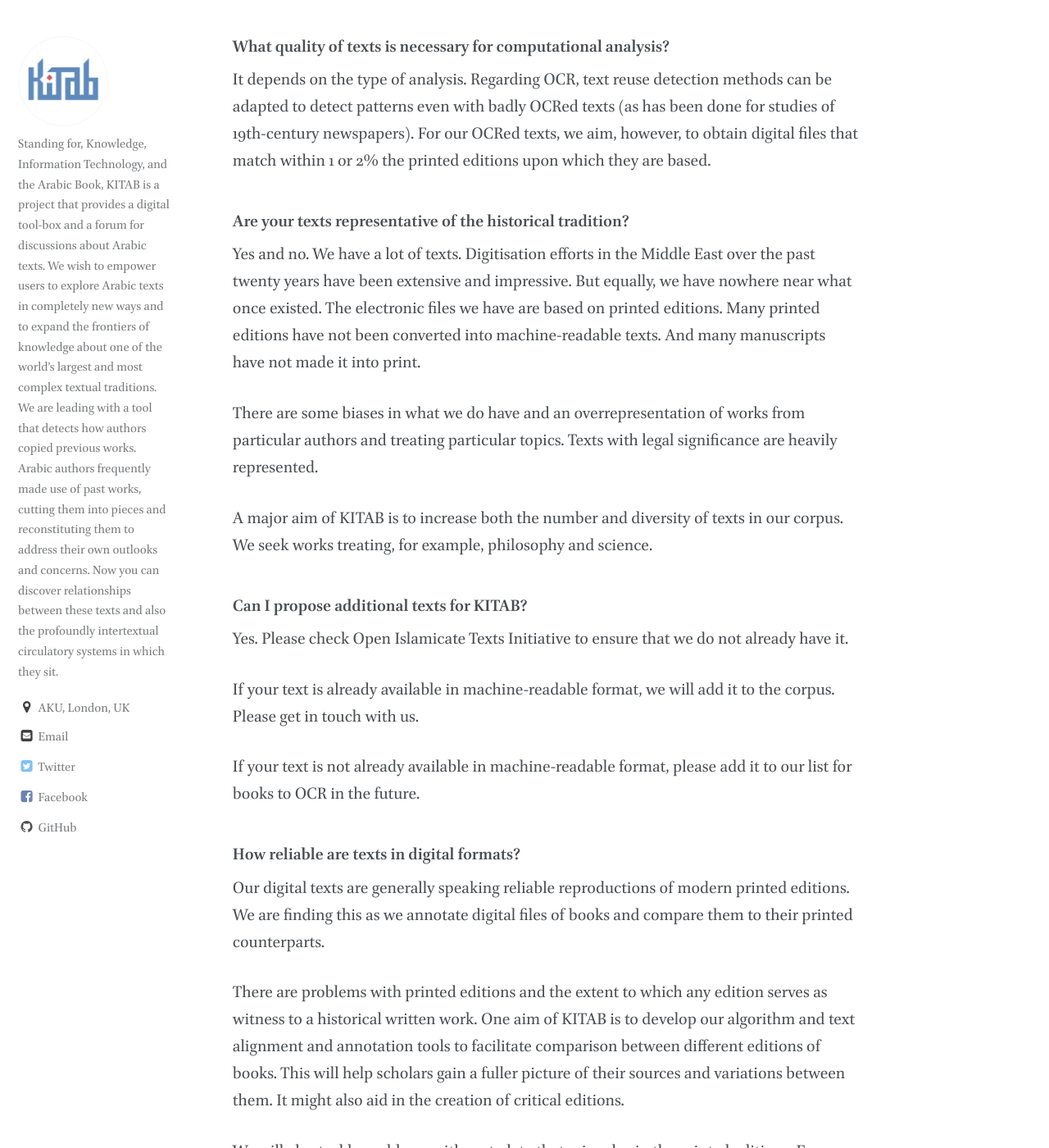
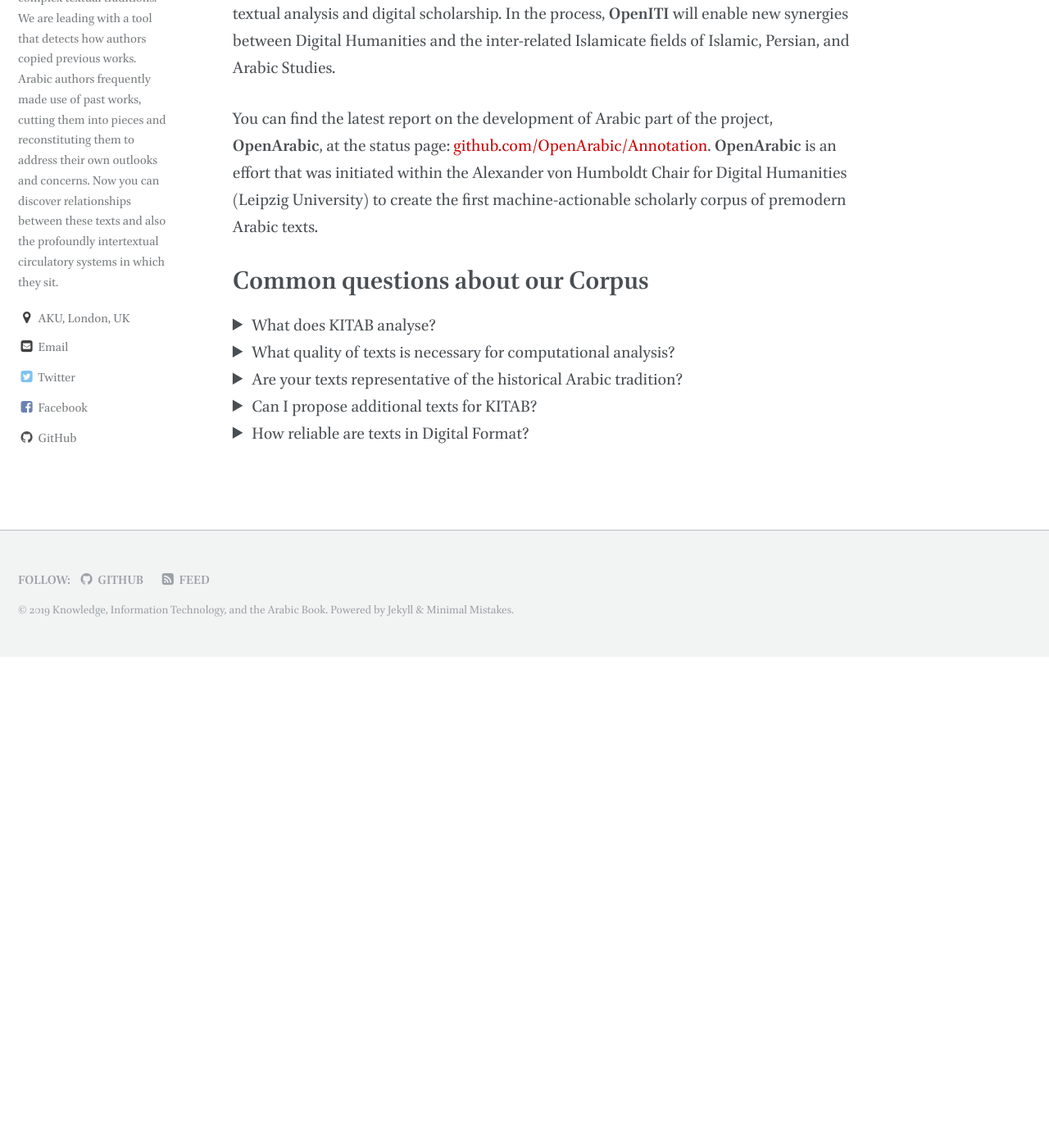
Before and after one commit to mabarber92/kitab-project-org, a Jekyll site: the page built from _pages/corpus.md, in a window 1280 px wide and 1400 px high, scrolled down 2093 px. Shown: the whole window at 82% size. Built offline with Jekyll 4.4.1, drawn with Linux system fonts in a browser that asks for light colours; some web fonts are replaced; after the commit the page ends 2894 px from its top, so only the background shows below that; some of the changed text lies outside the part shown.

Commit message:
corpus page update

```diff
--- a/_pages/corpus.md
+++ b/_pages/corpus.md
@@ -29,33 +29,62 @@
 
 The work is led by the OpenITI team (Sarah Bowen Savant, Maxim Romanov, and Matthew Miller) and is currently being funded by the Roshan Institute for Persian Studies at the University of Maryland, the Alexander von Humboldt chair in Digital Humanities at Leipzig University, the Institute for the Study of Muslim Civilisations at the Aga Khan University, and the Harvard University Law School (through its SHARIASource project). Additional funding is being sought, and collaboration is welcomed from other projects.
 
+
+# OpenITI / OpenArabic
+
+The *Open Islamicate Texts Initiative* (**OpenITI**, see [iti-corpus.github.io](iti-corpus.github.io)), which is a multi-institutional effort to construct the first machine-actionable scholarly corpus of premodern Islamicate texts. Led by researchers at the Aga Khan University (AKU), University of Vienna/Leipzig University (LU), and the Roshan Institute for Persian Studies at the University of Maryland (College Park) and an interdisciplinary advisory board of leading digital humanists and Islamic, Persian, and Arabic studies scholars, **OpenITI** aims to provide the essential textual infrastructure in Persian and Arabic for new forms of macro textual analysis and digital scholarship. In the process, **OpenITI** will enable new synergies between Digital Humanities and the inter-related Islamicate fields of Islamic, Persian, and Arabic Studies.
+
+You can find the latest report on the development of Arabic part of the project, **OpenArabic**, at the status page: [github.com/OpenArabic/Annotation](https://github.com/OpenArabic/Annotation). **OpenArabic** is an effort that was initiated within the Alexander von Humboldt Chair for Digital Humanities (Leipzig University) to create the first machine-actionable scholarly corpus of premodern Arabic texts.
+
 # Common questions about our Corpus
 
-### What texts does KITAB analyse?
+<details><summary>What does KITAB analyse?</summary>
+<p>
 
-We focus on the origins of the written tradition, in the eighth century, up to roughly the fifteenth century, but aim to include as many texts as possible, so you can also find texts written after 1500.
+We focus on the origins of the written Arabic tradition, in the eighth century, up to roughly the fifteenth century, but aim to include as many texts as possible, so you can also find texts written after 1500.
 
-### What quality of texts is necessary for computational analysis?
+</p>
+</details>
+
+
+<details><summary>What quality of texts is necessary for computational analysis?</summary>
+<p>
 
 It depends on the type of analysis. Regarding OCR, text reuse detection methods can be adapted to detect patterns even with badly OCRed texts (as has been done for studies of 19th-century newspapers). For our OCRed texts, we aim, however, to obtain digital files that match within 1 or 2% the printed editions upon which they are based.
 
-### Are your texts representative of the historical tradition?
+</p>
+</details>
+
+
+
+<details><summary>Are your texts representative of the historical Arabic tradition?</summary>
+<p>
 
 Yes and no. We have a lot of texts. Digitisation efforts in the Middle East over the past twenty years have been extensive and impressive. But equally, we have nowhere near what once existed. The electronic files we have are based on printed editions. Many printed editions have not been converted into machine-readable texts. And many manuscripts have not made it into print.
 
-There are some biases in what we do have and an overrepresentation of works from particular authors and treating particular topics. Texts with legal significance are heavily represented.
+There are some biases in what we do have and an overrepresentation of works from particular authors and treating particular topics. Texts with religious and legal significance are heavily represented.
 
 A major aim of KITAB is to increase both the number and diversity of texts in our corpus. We seek works treating, for example, philosophy and science.
 
-### Can I propose additional texts for KITAB?
+</p>
+</details>
 
-Yes. Please check Open Islamicate Texts Initiative to ensure that we do not already have it.
 
-If your text is already available in machine-readable format, we will add it to the corpus. Please get in touch with us.
+<details><summary>Can I propose additional texts for KITAB?</summary>
+<p>
 
-If your text is not already available in machine-readable format, please add it to our list for books to OCR in the future.
+Yes. Please check [Open Islamicate Texts Initiative](https://github.com/OpenITI) to ensure that we do not already have it.
 
-### How reliable are texts in digital formats?
+If your text is already available in machine-readable format, we will add it to the corpus.
+
+If your text is not already available in machine-readable format, please add it to our list for [books to OCR in the future](https://t.co/GULp3OmQi9).
+
+</p>
+</details>
+
+
+<details><summary>How reliable are texts in Digital Format?</summary>
+<p>
 
 Our digital texts are generally speaking reliable reproductions of modern printed editions.  We are finding this as we annotate digital files of books and compare them to their printed counterparts.
 
@@ -63,8 +92,5 @@
 
 We will also tackle problems with metadata that arise also in the printed editions. For example, many books are reprinted without acknowledgement to the original editions or their editors. We need to verify bibliographic data.
 
-# OpenITI / OpenArabic
-
-The *Open Islamicate Texts Initiative* (**OpenITI**, see [iti-corpus.github.io](iti-corpus.github.io)), which is a multi-institutional effort to construct the first machine-actionable scholarly corpus of premodern Islamicate texts. Led by researchers at the Aga Khan University (AKU), University of Vienna/Leipzig University (LU), and the Roshan Institute for Persian Studies at the University of Maryland (College Park) and an interdisciplinary advisory board of leading digital humanists and Islamic, Persian, and Arabic studies scholars, **OpenITI** aims to provide the essential textual infrastructure in Persian and Arabic for new forms of macro textual analysis and digital scholarship. In the process, **OpenITI** will enable new synergies between Digital Humanities and the inter-related Islamicate fields of Islamic, Persian, and Arabic Studies.
-
-You can find the latest report on the development of Arabic part of the project, **OpenArabic**, at the status page: [github.com/OpenArabic/Annotation](https://github.com/OpenArabic/Annotation). **OpenArabic** is an effort that was initiated within the Alexander von Humboldt Chair for Digital Humanities (Leipzig University) to create the first machine-actionable scholarly corpus of premodern Arabic texts.
+</p>
+</details>
```
